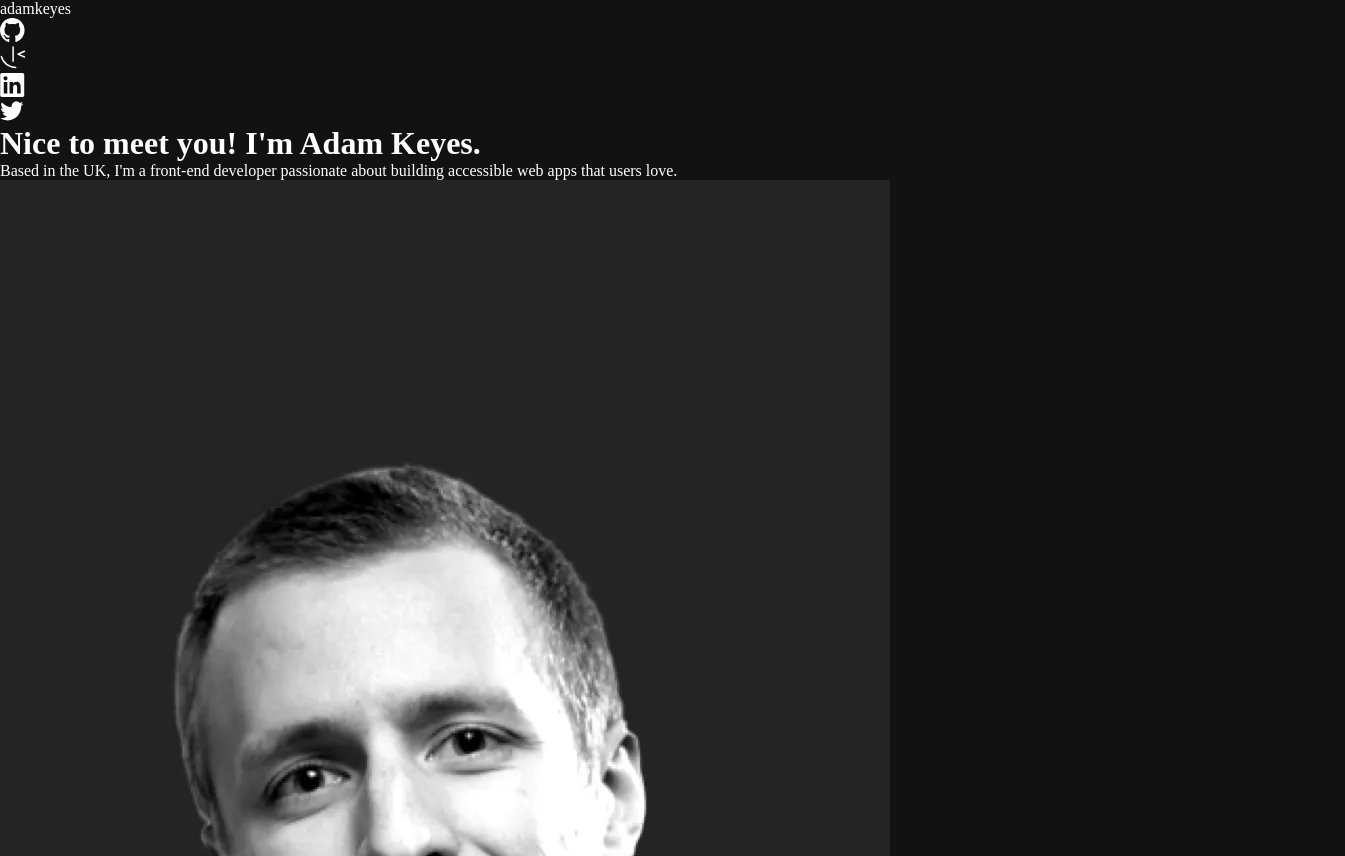
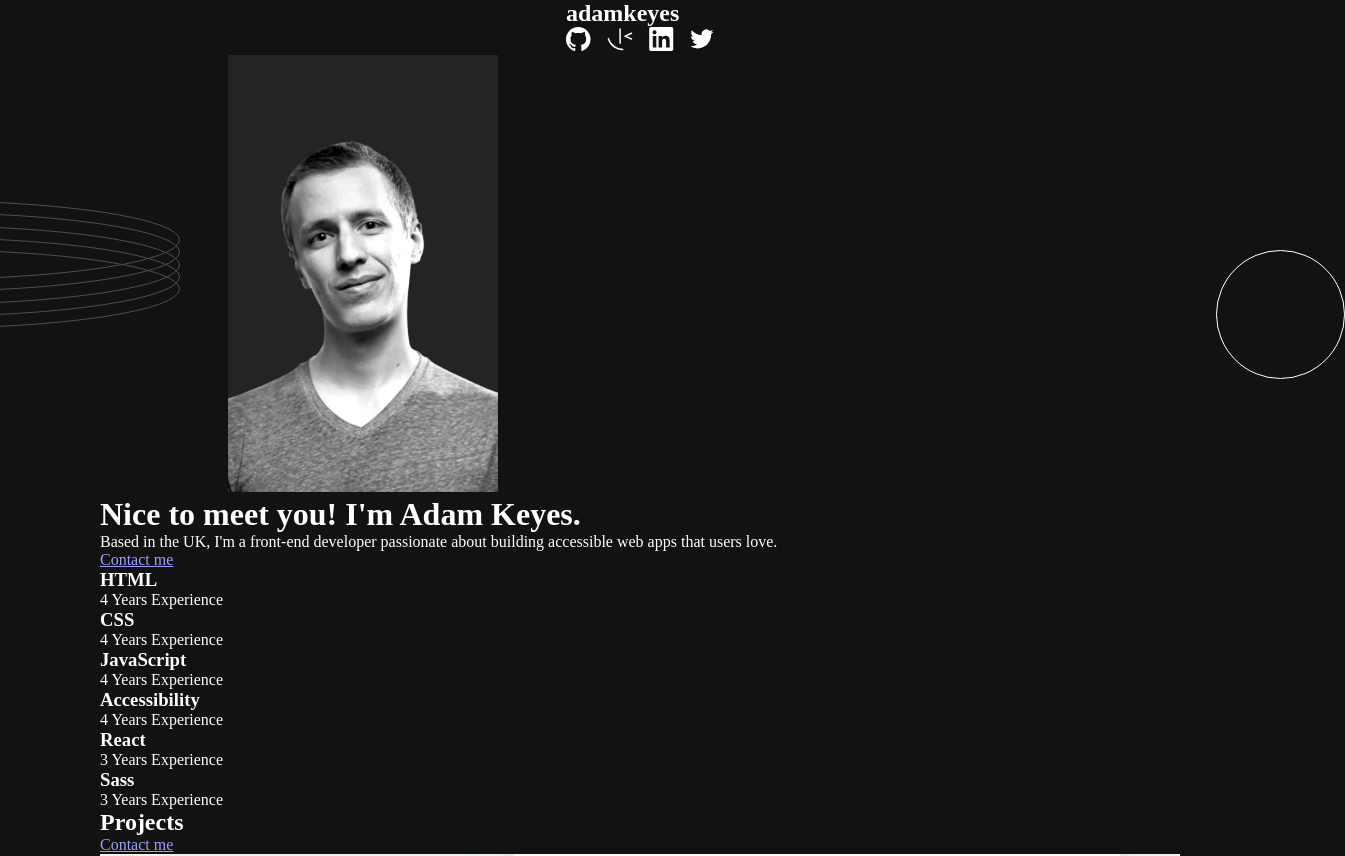
Before and after one commit to DavidCaffrey/single-page-dev-portfolio, a plain HTML site: page index.html in a window 1280 px wide. Shown: the top 856 px of the page, 1345 px wide, since content can reach past the window. Drawn offline with Linux system fonts and the light colour scheme.

Commit message:
testing layouts for mobile

```diff
--- a/index.html
+++ b/index.html
@@ -13,10 +13,11 @@
     <link rel="stylesheet" href="style.css" />
     <title>Frontend Mentor | Single-page developer portfolio</title>
   </head>
+
   <body>
     <header>
-      <div>adamkeyes</div>
-      <ul>
+      <h2>adamkeyes</h2>
+      <ul class="social-links">
         <li><img src="images/icon-github.svg" alt="" srcset="" /></li>
         <li><img src="images/icon-frontend-mentor.svg" alt="" srcset="" /></li>
         <li><img src="images/icon-linkedin.svg" alt="" srcset="" /></li>
@@ -24,33 +25,48 @@
       </ul>
     </header>
     <main>
+      <img
+        src="images/pattern-rings.svg"
+        alt="five thin rings stacked on top of each other"
+        srcset=""
+        class="rings"
+      />
+      <picture>
+        <source
+          srcset="images/image-profile-desktop.webp"
+          media="(min-width:1000px)"
+          type="image/webp"
+          class="profile-picture"
+        />
+        <source
+          srcset="images/image-profile-tablet.webp"
+          media="(min-width:800px)"
+          type="image/webp"
+          class="profile-picture"
+        />
+        <source
+          srcset="images/image-profile-mobile.webp"
+          media="(max-width: 750px)"
+          type="image/webp"
+          class="profile-picture"
+        />
+        <img
+          src="images/image-profile-mobile.webp"
+          alt="adam keyes head shot photo"
+          class="profile-picture"
+        />
+      </picture>
+      <img
+        src="images/pattern-circle.svg"
+        alt="small ring"
+        srcset=""
+        class="circle"
+      />
       <h1>Nice to meet you! I'm Adam Keyes.</h1>
       <p>
         Based in the UK, I'm a front-end developer passionate about building
         accessible web apps that users love.
       </p>
-      <picture>
-        <source
-          srcset="images/image-profile-desktop.webp"
-          media="(min-width:1000px)"
-          type="image/webp"
-        />
-        <source
-          srcset="images/image-profile-tablet.webp"
-          media="(min-width:800px)"
-          type="image/webp"
-        />
-        <source
-          srcset="images/image-profile-mobile.webp"
-          media="(max-width: 750px)"
-          type="image/webp"
-        />
-        <img
-          src="images/image-profile-mobile.webp"
-          alt="adam keyes head shot photo"
-        />
-      </picture>
-      <img src="images/pattern-circle.svg" alt="small ring" srcset="" />
       <a href="#">Contact me</a>
       <h3>HTML</h3>
       <p>4 Years Experience</p>
@@ -64,7 +80,6 @@
       <p>3 Years Experience</p>
       <h3>Sass</h3>
       <p>3 Years Experience</p>
-      <img src="images/pattern-rings.svg" alt="five thin rings stacked on top of each other" srcset="">
       <h2>Projects</h2>
       <a href="#">Contact me</a>
       <section>
--- a/style.css
+++ b/style.css
@@ -3,26 +3,55 @@
   src: url("E:\WEB DEVELOPMENT REPO\FRONTENDMENTOR\JUNIOR CHALLENGES\single-page-developer-portfolio\SpaceGrotesk-VariableFont_wght.ttf");
 }
 
-:root{
-    --clr-black:#151515;
-    --clr-green:#4ee1a0;
-    --clr-dark-grey:#242424;
-    --clr-light-grey:#d9d9d9;
-    --clr-white:#ffffff;
+:root {
+  --clr-black: #151515;
+  --clr-green: #4ee1a0;
+  --clr-dark-grey: #242424;
+  --clr-light-grey: #d9d9d9;
+  --clr-white: #ffffff;
 }
 
-
-*{
-    margin:0;
+* {
+  margin: 0;
   padding: 0;
   box-sizing: border-box;
 }
 
-html{
+html {
   color-scheme: dark;
 }
 
-body{
+body {
   font-family: "Space Grotesk";
   /* font-weight: 300; */
+  display: grid;
+  place-items: center;
 }
+
+.social-links {
+  display: flex;
+  gap: 1rem;
+  justify-content: center;
+  align-items: center;
+}
+
+li {
+  list-style: none;
+}
+
+.rings {
+  position: absolute;
+  left: -350px;
+  top: 200px;
+}
+
+.profile-picture {
+  width: 25%;
+  margin-left: 2rem;
+}
+
+.circle {
+  position: absolute;
+  right: -65px;
+  top: 250px;
+}
```
Lines whose indentation alone changed are shown as unchanged.
